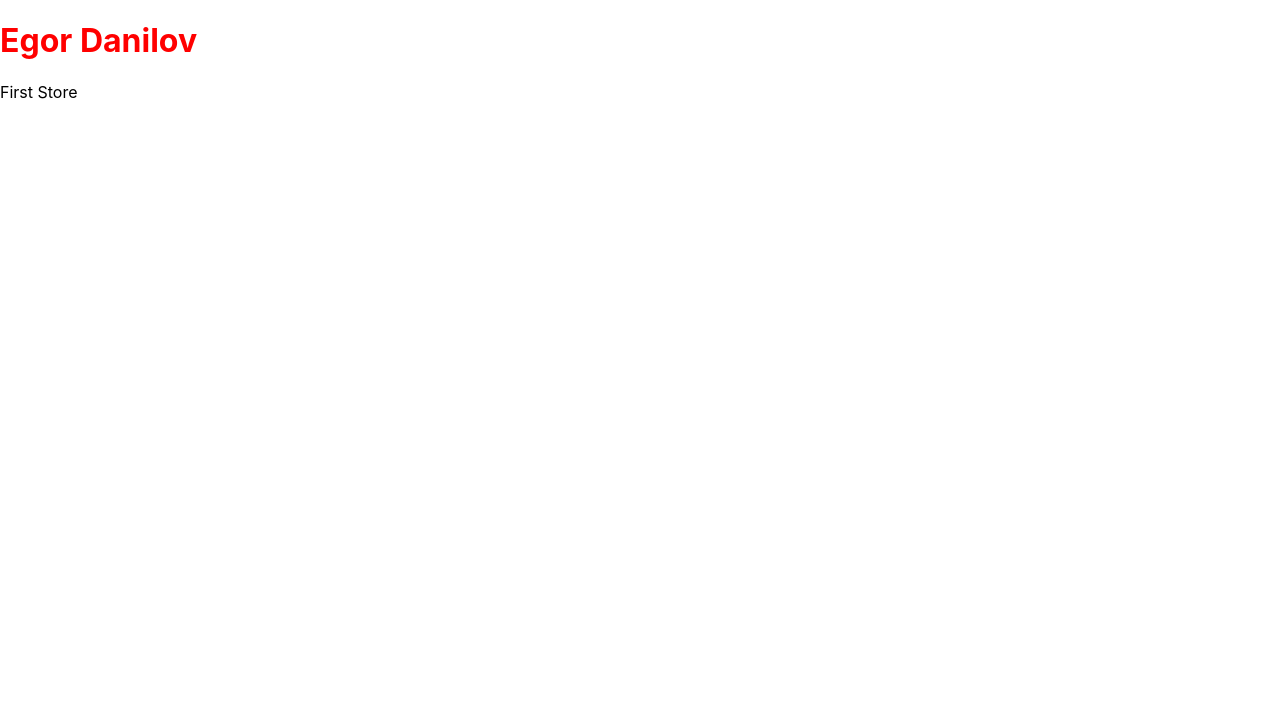
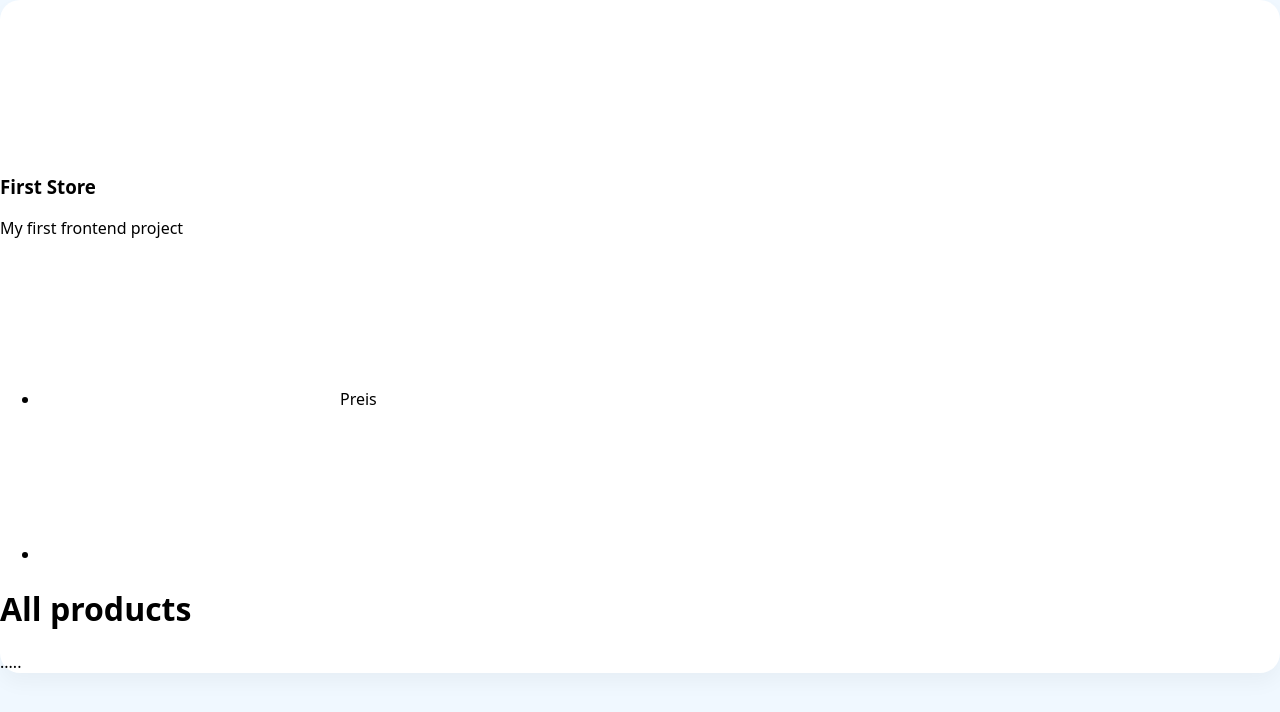
Before and after one commit to EgorIvanDanilov/firststore, a React (Create React App) app in the folder first-store/: page / in a window 1280 px wide. Shown: the top 712 px of the page. Built offline with nearby package versions, Linux system fonts and the light colour scheme.

Commit message:
add wrapper css

```diff
--- a/first-store/src/App.js
+++ b/first-store/src/App.js
@@ -1,8 +1,28 @@
 function App() {
   return (
-    <div className="App">
-      <h1>Egor Danilov</h1>
-      <p>First Store</p>
+    <div className="wrapper">
+      <header>
+        <div className="headerleft">
+          <svg />
+          <div className="headerInfo">
+            <h3>First Store</h3>
+            <p>My first frontend project</p>
+          </div>
+        </div>
+        <ul className="headerRight">
+          <li>
+            <svg />
+            <span>Preis</span>
+          </li>
+          <li>
+            <svg />
+          </li>
+        </ul>
+      </header>
+      <div className="content">
+        <h1>All products</h1>
+        .....
+      </div>
     </div>
   );
 }
--- a/first-store/src/index.scss
+++ b/first-store/src/index.scss
@@ -1,14 +1,13 @@
 body {
   margin: 0;
-  font-family: -apple-system, BlinkMacSystemFont, "Segoe UI", "Roboto", "Oxygen",
-    "Ubuntu", "Cantarell", "Fira Sans", "Droid Sans", "Helvetica Neue",
-    sans-serif;
+  font-family: system-ui;
   -webkit-font-smoothing: antialiased;
   -moz-osx-font-smoothing: grayscale;
+  background-color: aliceblue;
 }
 
-body {
-  h1 {
-    color: red;
-  }
+.wrapper {
+  background: #ffffff;
+  box-shadow: 0px 10px 20px rgba(0, 0, 0, 0.04);
+  border-radius: 20px;
 }
```
